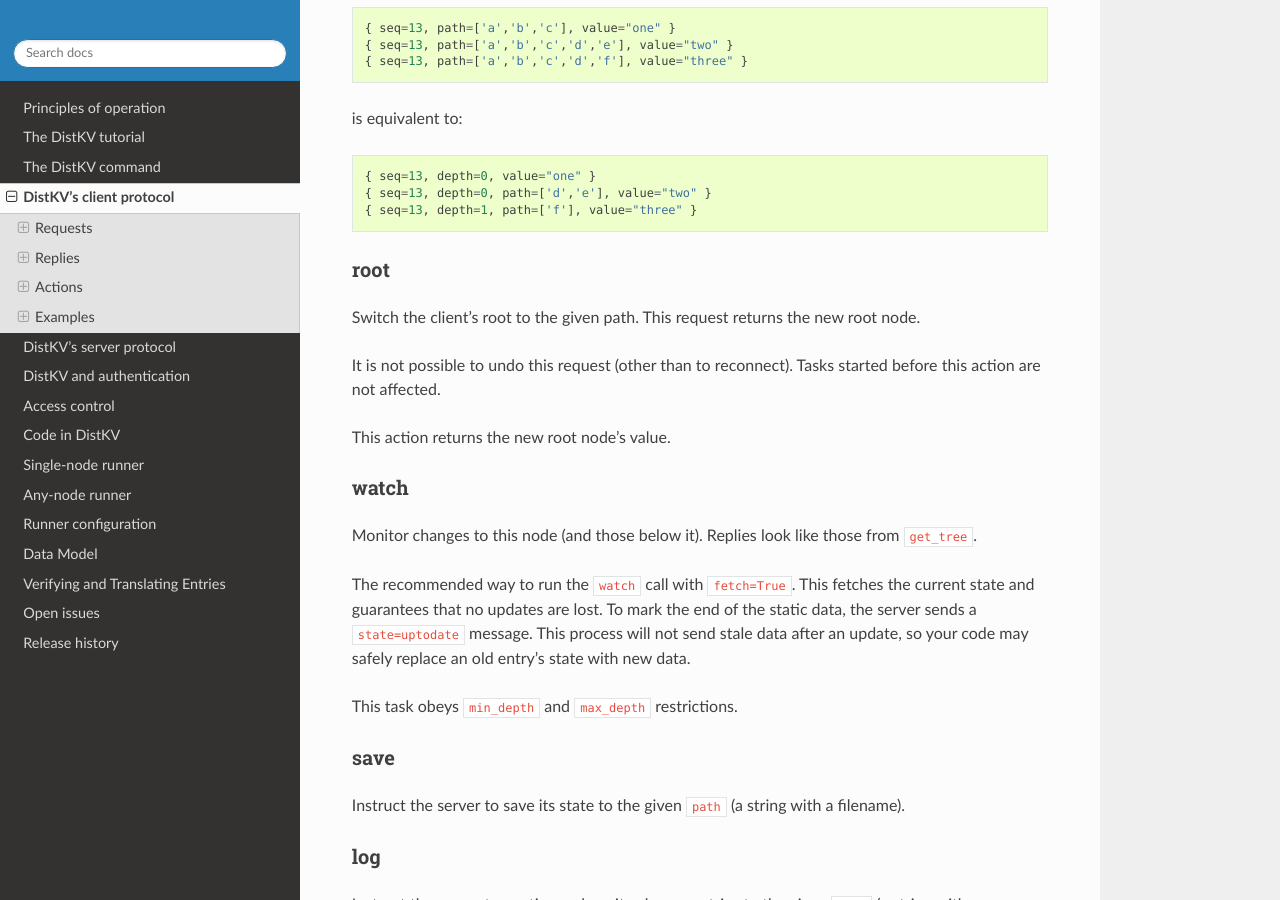
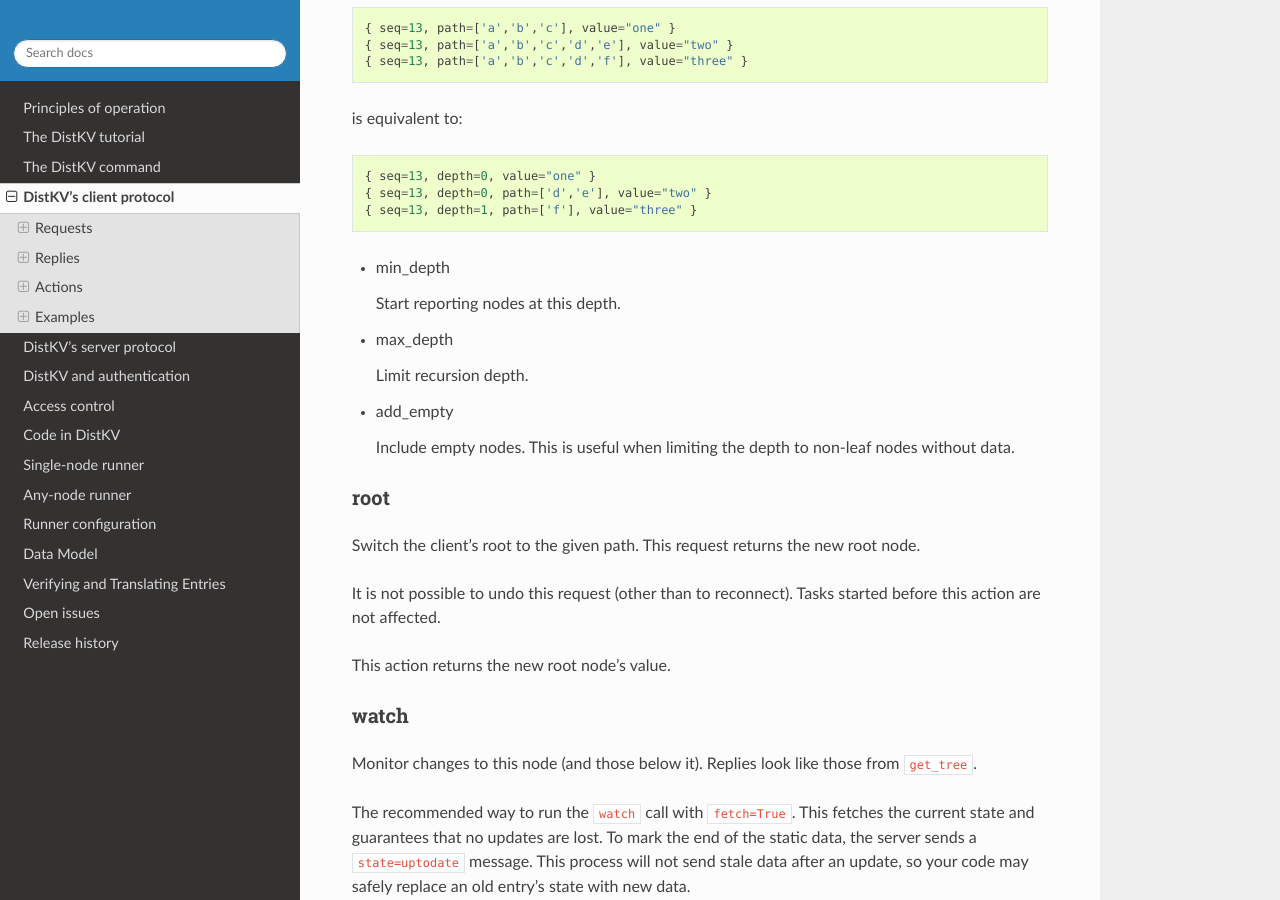
Before and after one commit to M-o-a-T/moat-kv, a Sphinx documentation site: the page built from docs/source/client_protocol.rst, in a window 1280 px wide and 900 px high, scrolled down 4953 px. Built offline with Sphinx 7.4.7 and the Read the Docs theme 2.0.0, drawn with Linux system fonts in a browser that asks for light colours.

Commit message:
Add optional reporting of empty nodes
otherwise max_depth on a deeper tree may wrongly report emptiiness

```diff
--- a/docs/source/client_protocol.rst
+++ b/docs/source/client_protocol.rst
@@ -250,6 +250,19 @@
     { seq=13, depth=0, path=['d','e'], value="two" }
     { seq=13, depth=1, path=['f'], value="three" }
 
+* min_depth
+
+  Start reporting nodes at this depth.
+
+* max_depth
+
+  Limit recursion depth.
+
+* add_empty
+
+  Include empty nodes. This is useful when limiting the depth to non-leaf
+  nodes without data.
+
 root
 ----
 
```
Also changed, not shown: 2 other files.
